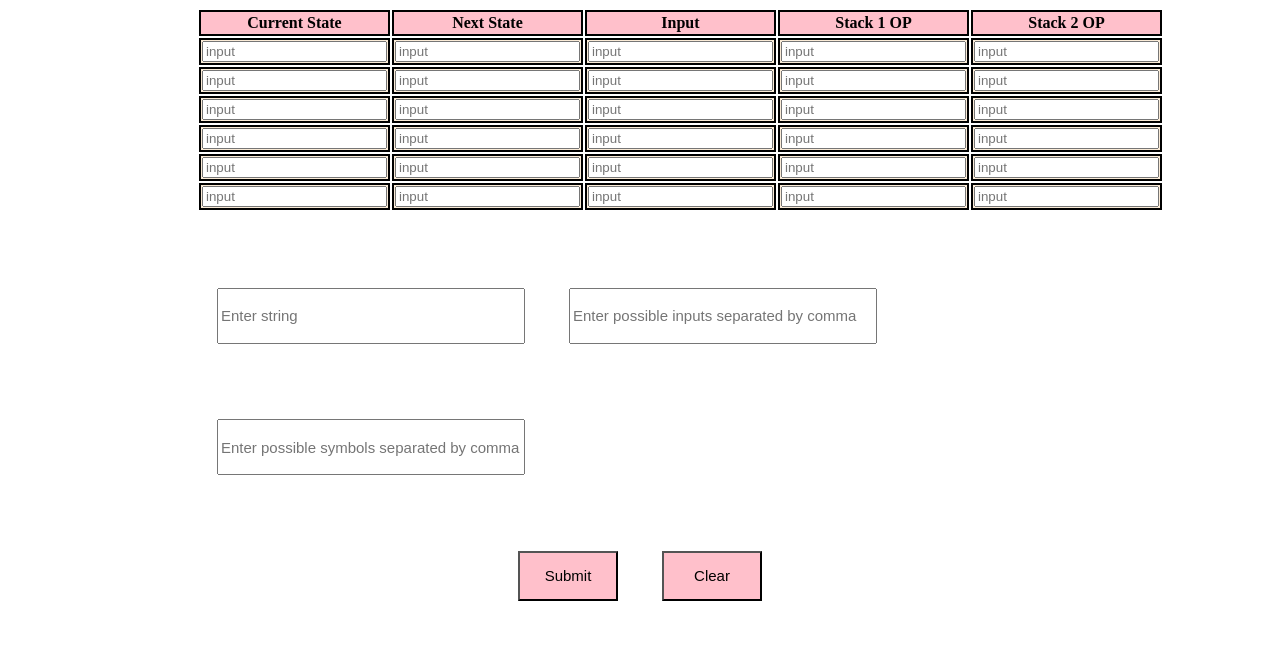
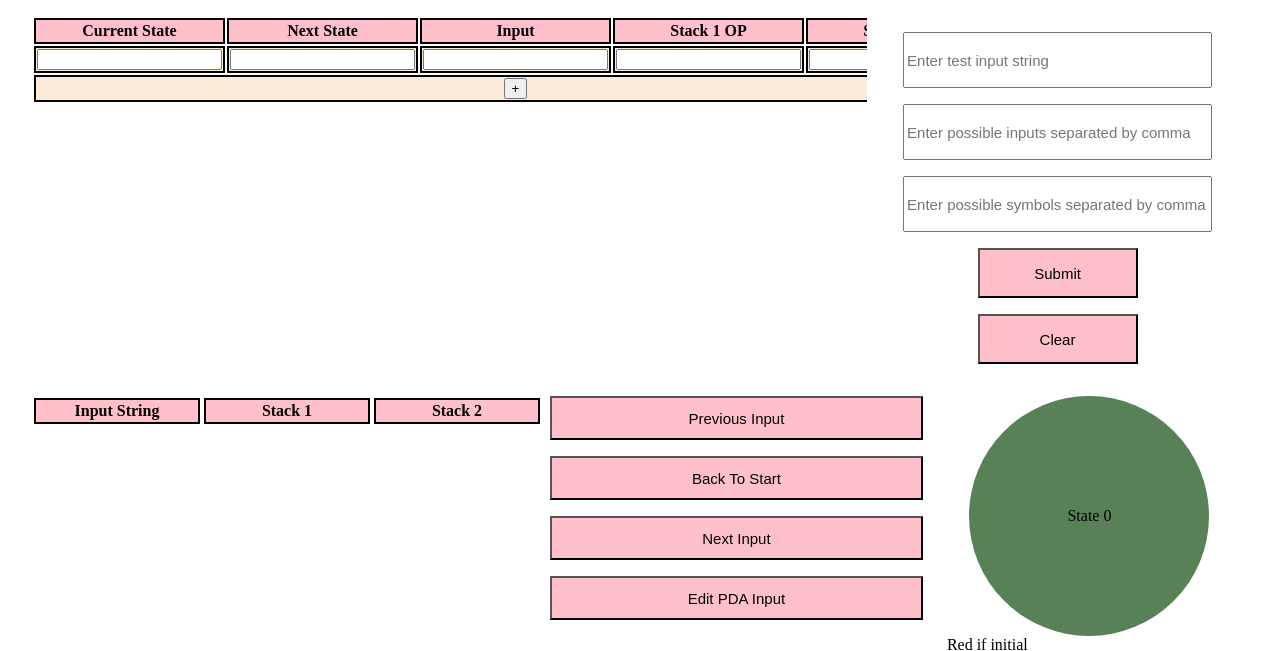
Before and after one commit to Darealtube/2PDASimulator, a plain HTML site: page index.html in a window 1280 px wide. Shown: the top 651 px of the page. Drawn offline with nearby package versions, Linux system fonts and the light colour scheme.

Commit message:
Input Functionality and Design Update

```diff
--- a/index.css
+++ b/index.css
@@ -1,3 +1,112 @@
 body {
   margin: 0;
+  display: flex;
+  flex-direction: column;
+  height: 100vh;
 }
+
+.inputDiv,
+.simulationDiv {
+  height: 50%;
+  max-height: 50%;
+  margin-left: 32px;
+  margin-right: 32px;
+  margin-bottom: 16px;
+  margin-top: 16px;
+  display: flex;
+}
+
+.stackTableDiv,
+.transitionTableDiv {
+  height: 100%;
+  max-height: 100%;
+  overflow: auto;
+}
+
+.pdaInputDiv {
+  flex-grow: 1;
+  height: 100%;
+  max-height: 100%;
+  overflow: auto;
+  display: flex;
+  flex-direction: column;
+  margin-right: 16px;
+  margin-left: 16px;
+}
+
+.simulationOptions {
+  display: flex;
+  flex-direction: column;
+  margin-left: 8px;
+  margin-right: 8px;
+}
+
+th {
+  width: 160px;
+  height: 20px;
+  margin-left: 8px;
+  margin-right: 8px;
+  border: solid 2px;
+  background-color: pink;
+}
+
+td {
+  text-align: center;
+  border: solid 2px;
+  background-color: antiquewhite;
+}
+
+.entries {
+  margin-right: 20px;
+  margin-left: 20px;
+  margin-top: 16px;
+  font-size: 15px;
+  height: 50px;
+  width: auto;
+}
+
+.submit,
+.clear {
+  margin-right: 20px;
+  margin-left: 20px;
+  margin-top: 16px;
+  font-size: 15px;
+  height: 50px;
+  width: 160px;
+  cursor: pointer;
+  background-color: pink;
+}
+
+#previous-input,
+#back-to-start,
+#next-input,
+#edit {
+  margin-bottom: 16px;
+  font-size: 15px;
+  height: 50px;
+  width: 100%;
+  cursor: pointer;
+  background-color: pink;
+}
+
+.stateDiv {
+  flex-grow: 1;
+  display: flex;
+  flex-direction: column;
+}
+
+.stateCircle {
+  align-self: center;
+  height: 240px;
+  width: 240px;
+  border-radius: 50%;
+  display: flex;
+  align-items: center;
+  justify-content: center;
+  background-color: #588157;
+}
+
+p {
+    margin: 0;
+    margin-left: 16px;
+}
--- a/index.html
+++ b/index.html
@@ -11,82 +11,102 @@
   <head>
     <meta charset="UTF-8" />
     <meta name="viewport" content="width=device-width, initial-scale=1.0" />
-    <title>2-PDA Simulator</title>
-    <link rel="icon" href="./public/favicon.ico" type="image/x-icon" />
-    <link rel="stylesheet" href="simulator.css" />
+    <title>2-PDA</title>
+    <link rel="icon" href="./favicon.ico" type="image/x-icon" />
+    <link rel="stylesheet" href="index.css" />
     <script src="https://code.jquery.com/jquery-3.6.0.min.js"></script>
-    <script src="./scripts/index.js"></script>
+    <script src="./index.js"></script>
   </head>
 
   <body>
-    <form action = "" method = "get">
-      <div class = "table">
-        <table>
+    <div class="inputDiv">
+      <div class="transitionTableDiv">
+        <table class="transition-table">
           <tr>
-            <th> Current State </th>
-            <th> Next State </th>
-            <th> Input </th>
-            <th> Stack 1 OP </th>
-            <th> Stack 2 OP </th>
+            <th>Current State</th>
+            <th>Next State</th>
+            <th>Input</th>
+            <th>Stack 1 OP</th>
+            <th>Stack 2 OP</th>
           </tr>
-          <tr>
-            <td> <input class = "input" type = "text" placeholder = "input"> </td>
-            <td>  <input class = "input" type = "text" placeholder = "input"> </td>
-            <td> <input class = "input" type = "text" placeholder = "input"> </td>
-            <td>  <input class = "input" type = "text" placeholder = "input"> </td>
-            <td> <input class = "input" type = "text" placeholder = "input"> </td>
-          </tr>
-          <tr>
-            <td> <input class = "input" type = "text" placeholder = "input"> </td>
-            <td>  <input class = "input" type = "text" placeholder = "input"> </td>
-            <td> <input class = "input" type = "text" placeholder = "input"> </td>
-            <td>  <input class = "input" type = "text" placeholder = "input"> </td>
-            <td> <input class = "input" type = "text" placeholder = "input"> </td>
-          </tr>
-          <tr>
-            <td> <input class = "input" type = "text" placeholder = "input"> </td>
-            <td>  <input class = "input" type = "text" placeholder = "input"> </td>
-            <td> <input class = "input" type = "text" placeholder = "input"> </td>
-            <td>  <input class = "input" type = "text" placeholder = "input"> </td>
-            <td> <input class = "input" type = "text" placeholder = "input"> </td>
-          </tr>
-          <tr>
-            <td> <input class = "input" type = "text" placeholder = "input"> </td>
-            <td>  <input class = "input" type = "text" placeholder = "input"> </td>
-            <td> <input class = "input" type = "text" placeholder = "input"> </td>
-            <td>  <input class = "input" type = "text" placeholder = "input"> </td>
-            <td> <input class = "input" type = "text" placeholder = "input"> </td>
-          </tr>
-          <tr>
-            <td> <input class = "input" type = "text" placeholder = "input"> </td>
-            <td>  <input class = "input" type = "text" placeholder = "input"> </td>
-            <td> <input class = "input" type = "text" placeholder = "input"> </td>
-            <td>  <input class = "input" type = "text" placeholder = "input"> </td>
-            <td> <input class = "input" type = "text" placeholder = "input"> </td>
-          </tr>
-          <tr>
-            <td> <input class = "input" type = "text" placeholder = "input"> </td>
-            <td>  <input class = "input" type = "text" placeholder = "input"> </td>
-            <td> <input class = "input" type = "text" placeholder = "input"> </td>
-            <td>  <input class = "input" type = "text" placeholder = "input"> </td>
-            <td> <input class = "input" type = "text" placeholder = "input"> </td>
+          <tbody class="transition-list"></tbody>
+          <tr class="transition-row">
+            <td colspan="100%"><button class="addTransition">+</button></td>
           </tr>
         </table>
+      </div>
 
-        <!-- String -->
-        <input class = "entries" type = "text" placeholder="Enter string">
+      <div class="pdaInputDiv">
+        <div style="display: flex; flex-direction: column">
+          <input
+            class="input-string entries"
+            type="text"
+            placeholder="Enter test input string"
+          />
 
-         <!-- Inputs -->
-         <input class = "entries" type = "text" placeholder="Enter possible inputs separated by comma">
+          <input
+            class="input-symbols entries"
+            type="text"
+            placeholder="Enter possible inputs separated by comma"
+          />
 
-         <!-- Symbols -->
-         <input class = "entries" type = "text" placeholder="Enter possible symbols separated by comma">
+          <input
+            class="stack-symbols entries"
+            type="text"
+            placeholder="Enter possible symbols separated by comma"
+          />
+        </div>
 
         <center>
-          <button id = "submit-bttn" type = "submit"> Submit </button>
-          <button id = "clear-bttn"> Clear </button>
+          <button class="submit">Submit</button>
+          <button class="clear">Clear</button>
         </center>
       </div>
-    </form>
+    </div>
+
+    <div class="simulationDiv">
+      <div class="stackTableDiv">
+        <table class="stackTable">
+          <tr>
+            <th>Input String</th>
+          </tr>
+
+          <tbody class="inputStack"></tbody>
+        </table>
+      </div>
+      <div class="stackTableDiv">
+        <table class="stackTable">
+          <tr>
+            <th>Stack 1</th>
+          </tr>
+          <tbody class="stack1"></tbody>
+        </table>
+      </div>
+      <div class="stackTableDiv">
+        <table class="stackTable">
+          <tr>
+            <th>Stack 2</th>
+          </tr>
+          <tbody class="stack2"></tbody>
+        </table>
+      </div>
+
+      <div class="simulationOptions">
+        <button id="previous-input">Previous Input</button>
+        <button id="back-to-start">Back To Start</button>
+        <button id="next-input">Next Input</button>
+        <button id="edit">Edit PDA Input</button>
+
+        <h1 class="verdict">Verdict: Rejected/Accepted</h1>
+        <h1 class="action">Action:</h1>
+      </div>
+
+      <div class="stateDiv">
+        <div class="stateCircle">State 0</div>
+        <p>Red if initial</p>
+        <p>Green if final</p>
+        <p>Yellow if neither</p>
+      </div>
+    </div>
   </body>
 </html>
--- a/index.js
+++ b/index.js
@@ -1,52 +1,69 @@
 $(document).ready(() => {
-  $("#PDAForm").submit(function (event) {
-    event.preventDefault();
+  const transitions = [
+    { currState: "", nextState: "", input: "", stack1: "", stack2: "" },
+  ];
+  let transitionRowCount = 0;
 
-    const transitionInputs = [{curr}]
-    const inputSymbols = $("#input-symbols").val();
-    const stackSymbols = $("#stack-symbols").val();
-    const inputString = $("#input-string").val();
-    const transitions = [{currState: '', nextState: '', input: '', stack1: '', stack2: ''}];
+  const createTransitionTableRow = (transition) => {
+    var element = "";
 
-    transitions.forEach((transition) => {
-        Object.keys(transition).forEach((key) => {
-            const tableRow = $('<tr>');
-                const tableCell = $('<td>');
-                const inputField = $('<input>', {
-                    type: 'text',
-                    id: key,
-                    name: key
-                });
-
-                tableCell.append(inputField);
-                tableRow.append(tableCell);
-
-            $("#transition-table tbody").append(tableRow);
-        })
-    })
-
-    $("#transition-table tr").each(function () {
-      const transition = {};
-      transition.currState = $("#current-state").val().trim();
-      transition.nextState = $("#next-state").val().trim();
-      transition.input = $("#state-input").val().trim();
-      transition.stack1 = $("#stack1-op").val().trim();
-      transition.stack2 = $("#stack2-op").val().trim();
-
-      transitions.push(transition);
+    Object.keys(transition).forEach((key) => {
+      element += `<td><input type="text" id="${key}" name="${key}"></td>`; // corrected HTML
     });
 
-    $(this).trigger("reset");
+    return element;
+  };
 
-    window.location.href = `simulation.html?isym=${encodeURIComponent(
-      inputSymbols
-    )}&ssym=${encodeURIComponent(stackSymbols)}&s=${encodeURIComponent(
-      inputString
-    )}&t=${encodeURIComponent(JSON.stringify(transitions))}`;
+  transitions.forEach((transition) => {
+    $(".transition-list").append(
+      `<tr class="transition-row-${transitionRowCount}">${createTransitionTableRow(
+        transition
+      )}</tr>`
+    );
+    transitionRowCount++;
   });
 
+  const clearInputs = () => $(input).val("");
 
-  $("#addTransition").click(function (event) {
+  $(".submit").click(function () {
+    const inputSymbols = $(".input-symbols").val();
+    const stackSymbols = $(".stack-symbols").val();
+    const inputString = $(".input-string").val();
+    const inputTransitions = [];
 
+    $(".transition-list tr").each(function (index, element) {
+      const rowClass = $(element).attr("class");
+      const transition = {};
+      transition.currState = $(`.${rowClass} #currState`).val().trim();
+      transition.nextState = $(`.${rowClass} #nextState`).val().trim();
+      transition.input = $(`.${rowClass} #input`).val().trim();
+      transition.stack1 = $(`.${rowClass} #stack1`).val().trim();
+      transition.stack2 = $(`.${rowClass} #stack2`).val().trim();
+
+      inputTransitions.push(transition);
+    });
+    /*  clearInputs(); */
+  });
+
+  $(".addTransition").click(function (event) {
+    const newTransition = {
+      currState: "",
+      nextState: "",
+      input: "",
+      stack1: "",
+      stack2: "",
+    };
+
+    $(".transition-list").append(
+      `<tr class="transition-row-${transitionRowCount}">${createTransitionTableRow(
+        newTransition
+      )}</tr>`
+    );
+
+    transitionRowCount++;
+  });
+
+  $(".clear").click(function (event) {
+    clearInputs();
   });
 });
--- a/simulator.css
+++ /dev/null
@@ -1,92 +0,0 @@
-.table
-{
-    margin-right: 5cm;
-    margin-left: 5cm;
-    height: 12cm;
-    align-items: center;
-}
-
-th
-{
-    width: 250px;
-    height: 20px;
-    margin-left: 8px;
-    margin-right: 8px;
-    border: solid 2px;
-    background-color: pink;
-}
-
-td
-{
-    text-align:  center;
-    border: solid 2px;
-    background-color: antiquewhite;
-}
-
-#simulator
-{
-    text-align:  center;
-    border: solid 2px;
-    background-color: antiquewhite;
-}
-
-.entries
-{
-    margin-right: 20px;
-    margin-left: 20px;
-    margin-top: 2cm;
-    font-size: 15px;
-    height: 50px;
-    width: 300px;
-}
-
-#submit-bttn, #clear-bttn
-{
-    margin-right: 20px;
-    margin-left: 20px;
-    margin-top: 2cm;
-    font-size: 15px;
-    height: 50px;
-    width: 100px;
-    cursor: pointer;
-    background-color: pink;
-}
-
-#previous-input,
-#back-to-start, #next-input
-{
-    margin-right: 80px;
-    margin-left: 100px;
-    margin-top: 2cm;
-    font-size: 15px;
-    height: 50px;
-    width: 100px;
-    cursor: pointer;
-    background-color: pink;
-}
-
-.simulator-div
-{
-    display: grid;
-    grid-template-columns: 1fr 5fr 1fr 1fr;
-}
-
-#state
-{
-    height: 200px;
-    width: 220px;
-    /*
-    yellow = #e9c46a
-    green = #588157
-    red = #e76f51 */
-    background-color: #588157;
-    border-radius: 50%;
-}
-
-#state-name
-{
-    padding-left: 50px;
-    padding-top: 80px;
-    padding-right: 50px;
-    padding-bottom: 80px;
-}
--- a/simulator.js
+++ /dev/null
@@ -1,3 +0,0 @@
-$(document).ready(() => {
-
-});
```
Also changed, not shown: simulator.html (deleted, +0 -87 lines), favicon.ico.
